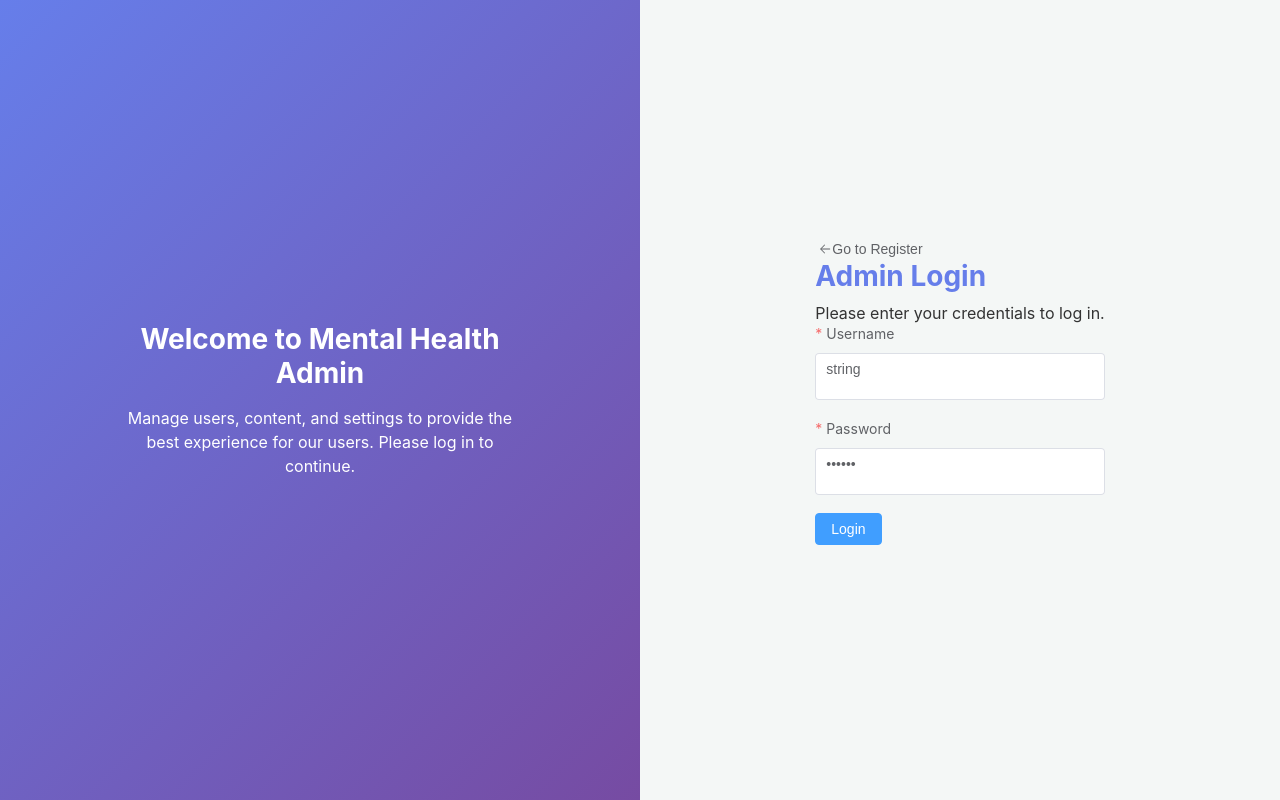
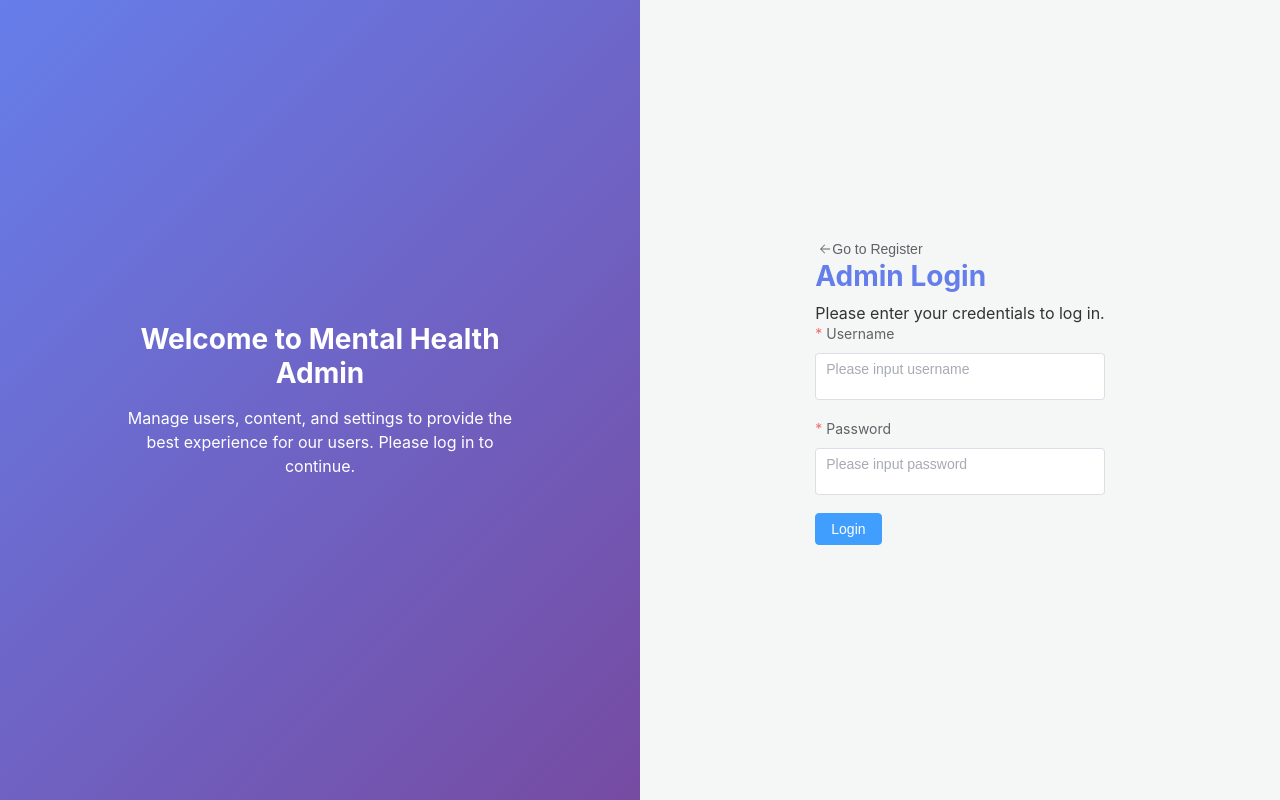
Before and after one commit to PhantomCorner/mentalHealth, a Vue app: page /auth/login in a window 1280 px wide. Built offline with nearby package versions, Linux system fonts and the light colour scheme.

Commit message:
admin login update

```diff
--- a/src/views/admin/Login.vue
+++ b/src/views/admin/Login.vue
@@ -1,12 +1,14 @@
 <script lang="ts" setup>
-import type {FormInstance, FormRules} from "element-plus";
+import {ElMessage, type FormInstance, type FormRules} from "element-plus";
 import {ref} from "vue";
 import {login} from "@/api/admin";
+import {useRouter} from "vue-router";
+const router = useRouter();
 const ruleFormRef = ref<FormInstance>();
 
 const formData = ref({
-  username: "string",
-  password: "string",
+  username: "",
+  password: "",
 });
 const formRules: FormRules = {
   username: [
@@ -29,6 +31,14 @@ const handleLogin = async (formEl: FormInstance | undefined) => {
           console.log("Login successful", res);
           localStorage.setItem("token", res.token);
           localStorage.setItem("userInfo", JSON.stringify(res.userInfo));
+          if (res.userInfo.userType === 2) {
+            ElMessage.success(
+              "Login successful! Redirecting to admin dashboard...",
+            );
+            setTimeout(() => {
+              router.push("/admin");
+            }, 2000);
+          }
         })
         .catch((err) => {
           console.log("Login failed", err);
```
